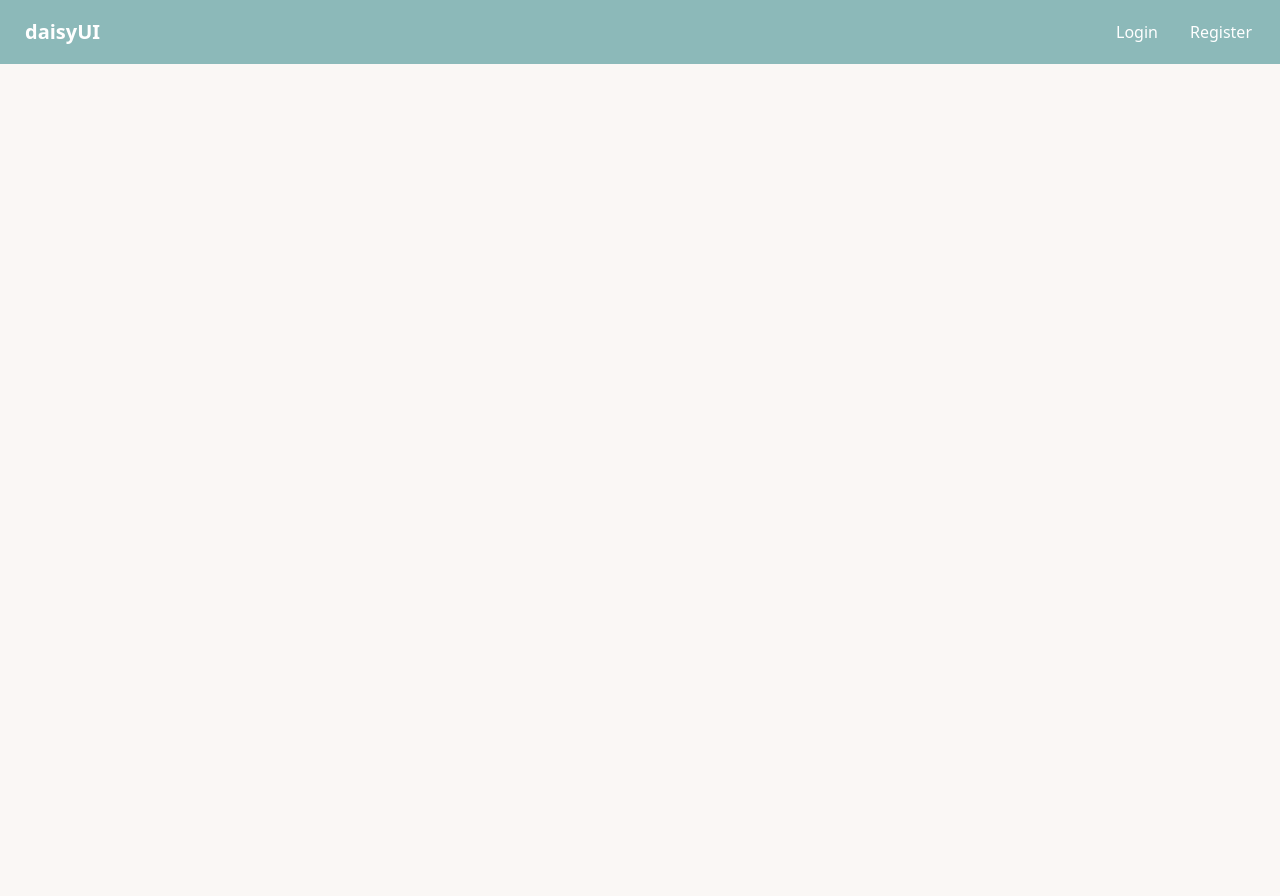
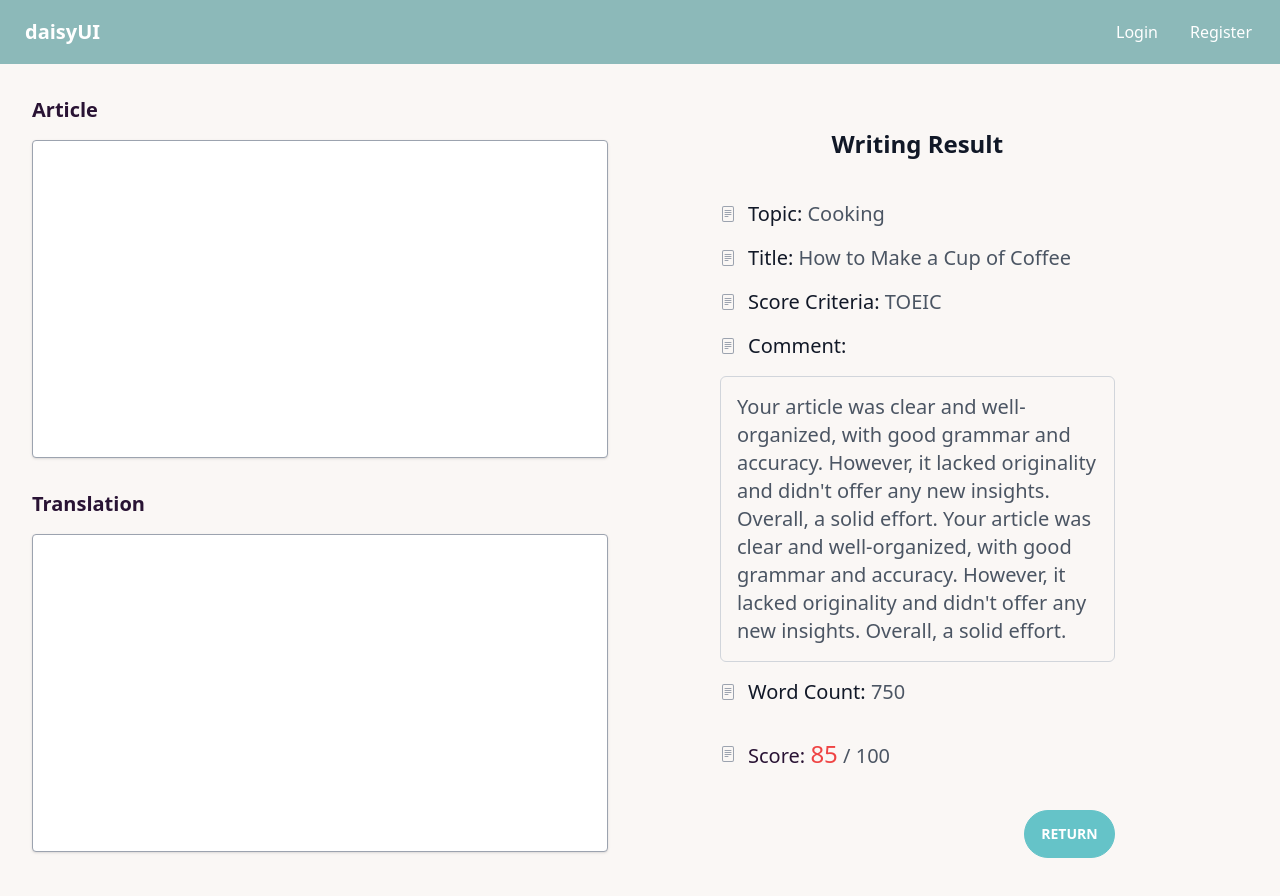
Before and after one commit to wuret-ncu/QA_Generator, a React (Create React App) app: page /history in a window 1280 px wide. Shown: the top 896 px of the page. Before the commit the page ends 800 px from the top, so only its background shows below. Built offline with nearby package versions, Linux system fonts and the light colour scheme.

Commit message:
add history page

```diff
--- a/src/App.jsx
+++ b/src/App.jsx
@@ -10,6 +10,7 @@ import ForgetPassword from './Page/forgetPassword';
 import Navbar from './Component/Navbar';
 import WritingScore from './Page/writingScore';
 import ReadingScore from './Page/readingScore';
+import History from './Page/history';
 
 import './input.css'
 import { ContextProvider } from './Contexts/Context';
@@ -33,6 +34,7 @@ function App() {
             <Route path='/writingScore' element={<WritingScore />}></Route>
             <Route path='/readingScore' element={<ReadingScore />}></Route>
             <Route path='/forgetPassword' element={<ForgetPassword />}></Route>
+            <Route path='/history' element={<History />}></Route>
           </Routes>
         </BrowserRouter>
       </ContextProvider>
--- a/src/Component/Analysis/Read.jsx
+++ b/src/Component/Analysis/Read.jsx
@@ -1,9 +1,24 @@
-import React from 'react'
+import React,{useState, useEffect} from 'react'
 import { Pie, Line, Bar } from 'react-chartjs-2';
 import { Chart as ChartJS } from 'chart.js/auto'
 import ReadPicture from '../../picture/Reading.png'
+import Finder from '../../API/Finder'
 
 function Read() {
+  const [correctRate, setCorrectRate] = useState(null);
+
+  useEffect(()=>{
+    const id = localStorage.getItem('user');
+    const fetchData = async () => {
+      try {
+        const response = await Finder.get(`/analysis/read/${id}`);
+        setCorrectRate(response.data.accuracy);
+      } catch (err) {
+        console.log(err)
+      }
+    };
+    fetchData()
+  },[])
     const data = {
         labels: ['Red', 'Blue', 'Yellow', 'Green', 'Purple', 'Orange'],
         datasets: [
@@ -98,7 +113,10 @@ function Read() {
                   <div className="card lg:card-side bg-base-100 shadow h-full">
                       <div className="card-body max-h-div p-5">
                           <div className="text-xl">Reading Correct</div>
-                          <div className="text-3xl ps-5 pt-3">89%</div>
+                          { correctRate ? <div className="text-3xl ps-5 pt-3">{correctRate}%</div> :
+                             <div className="text-3xl ps-5 pt-3">Loading...</div>
+                          }
+
                       </div>
                   </div>
                 </div>
@@ -106,7 +124,7 @@ function Read() {
                 <div className="card lg:card-side bg-base-100 shadow h-full">
                   <div className="card-body p-4">
 
-                      <div className="text-xl">Reading Imporvement</div>
+                      <div className="text-xl">Write Imporvement</div>
                       <div className="h-3/4 pt-5">
                         <Line options={options} data={dataLine} style={{ width: 100}} />
                       </div>
@@ -129,7 +147,7 @@ function Read() {
   </div>
 
   {/* 第二區塊  要致中*/}
-  <div className="basis-2/5">
+  {/* <div className="basis-2/5">
     <div className="h-1/2 pr-3">
         <div className="card lg:card-side bg-base-100 shadow h-full">
             <div className="card-body p-4">
@@ -174,16 +192,16 @@ function Read() {
         </div>
     </div>
 
-  </div>
+  </div> */}
 
   {/* 第三區塊 */}
-  <div className="basis-1/5 pr-3">
+  <div className="basis-3/5 pr-3">
 
   <div className="card lg:card-side bg-base-100 shadow h-full">
 
   <div className="card-body p-4">
     <div className='flex'>
-        <p>Histiry</p>
+        <p className="text-xl">Histiry</p>
         <input
         type="search"
         name="search"
@@ -193,9 +211,9 @@ function Read() {
     </div>
 
 
-  <div className="overflow-y-auto ">
-  <table className="table w-full">
-    <tbody>
+  <div className="overflow-y-auto">
+  <table className="table w-hull">
+    <tbody className=''>
       {/* row 1 */}
       <tr>
         <td>
--- a/src/Component/Analysis/SelectBar.jsx
+++ b/src/Component/Analysis/SelectBar.jsx
@@ -15,12 +15,6 @@ function SelectBar() {
         <div className='basis-1/6 '>
             <p className="text-2xl ps-5">Analysis</p>
         </div>
-
-        <select className="select select-bordered mr-5 h-1">
-            <option defaultValue='all'>All </option>
-            <option>Read</option>
-            <option>Write</option>
-        </select>
 
     <div className="flex justify-between  p-3">
       <div className="flex items-center">
--- /dev/null
+++ b/src/Page/history.jsx
@@ -0,0 +1,155 @@
+import React, { useState, useEffect, useContext } from "react";
+import { useParams } from 'react-router-dom';
+import { Context } from "../Contexts/Context";
+import { Link } from "react-router-dom";
+import { BsFileText } from 'react-icons/bs';
+
+
+function history() {
+
+    //const {Article, setArticle} = useContext(Context);
+
+
+    // useEffect(() => {
+    //   setArticle(Article);
+    // }, [Article]);
+
+    function writeHistory(){
+        return <>
+
+          <div className="flex items-center justify-center">
+            <h2 className="text-2xl font-bold text-gray-900 my-4">
+              Writing Result
+            </h2>
+          </div>
+          <div className="my-6">
+            <div className="flex items-center mb-4 my-4">
+              <BsFileText className="inline-block mr-3 text-gray-400" />
+              <h3 className="text-xl font-medium text-gray-900">Topic:<span className="text-gray-600"> Cooking </span></h3>
+            </div>
+            <div className="flex items-center mb-4 my-4">
+              <BsFileText className="inline-block mr-3 text-gray-400" />
+              <h3 className="text-xl font-medium text-gray-900">Title:<span className="text-gray-600"> How to Make a Cup of Coffee </span></h3>
+            </div>
+            <div className="flex items-center mb-4 my-4">
+              <BsFileText className="inline-block mr-3 text-gray-400" />
+              <h3 className="text-xl font-medium text-gray-900">
+                Score Criteria:<span className="text-gray-600"> TOEIC </span>
+              </h3>
+            </div>
+            <div className="flex items-center mb-4 my-4">
+              <BsFileText className="inline-block mr-3 text-gray-400" />
+              <h3 className="text-xl font-medium text-gray-900">Comment:</h3>
+            </div>
+            <p className="text-xl border border-gray-300 text-gray-600 rounded-md p-4 my-4">Your article was clear and well-organized, with good grammar and accuracy. However, it lacked originality and didn't offer any new insights. Overall, a solid effort. Your article was clear and well-organized, with good grammar and accuracy. However, it lacked originality and didn't offer any new insights. Overall, a solid effort.</p>
+            <div className="flex items-center my-4">
+              <BsFileText className="inline-block mr-3 text-gray-400" />
+              <h3 className="text-xl font-medium text-gray-900">
+                Word Count:<span className="text-gray-600"> 750 </span>
+              </h3>
+            </div>
+            <div className="flex items-center my-4 justify-between">
+              <div className="flex items-center my-4">
+                <BsFileText className="inline-block mr-3 text-gray-400" />
+                <h3 className="text-xl font-medium text-center">
+                  Score: <span className="text-2xl text-red-500">85</span> <span className="text-gray-600"> / 100</span>
+                </h3>
+              </div>
+
+            </div>
+        </div></>
+    }
+
+
+    function readHistory() {
+        const questions = [<h2 className="text-2xl font-bold mb-4 ">Questions  4/5</h2>];
+        for (let i = 1; i <= 5; i++) {
+          const options = [
+            `Option ${i}A`,
+            `Option ${i}B`,
+            `Option ${i}C`,
+            `Option ${i}D`,
+          ];
+          questions.push(
+            <div key={i} className="mb-4">
+              <p className="font-bold mb-2">Question {i}</p>
+              <label className="inline-flex items-center text-red-500">
+                <input
+                  type="radio"
+                  className="form-radio text-indigo-600"
+                  name={`question${i}`}
+                  value={options[0]}
+                />
+                <span className="ml-2">{options[0]}</span>
+              </label>
+              <label className="inline-flex items-center ml-6">
+                <input
+                  type="radio"
+                  className="form-radio text-indigo-600"
+                  name={`question${i}`}
+                  value={options[1]}
+                />
+                <span className="ml-2">{options[1]}</span>
+              </label>
+              <label className="inline-flex items-center ml-6 text-green-500">
+                <input
+                  type="radio"
+                  className="form-radio text-indigo-600"
+                  name={`question${i}`}
+                  value={options[2]}
+                />
+                <span className="ml-2">{options[2]}</span>
+              </label>
+              <label className="inline-flex items-center ml-6">
+                <input
+                  type="radio"
+                  className="form-radio text-indigo-600"
+                  name={`question${i}`}
+                  value={options[3]}
+                />
+                <span className="ml-2">{options[3]}</span>
+              </label>
+            </div>
+          );
+        }
+        return questions;
+      }
+
+    return (
+        <div className="container flex mx-auto">
+            <div className="w-1/2 p-8">
+                <h2 className="text-xl font-bold mb-4 ">Article</h2>
+                <textarea
+                    className="block w-full bg-white border border-gray-400 hover:border-gray-500 px-4 py-2 mt-4 rounded shadow leading-tight focus:outline-none focus:shadow-outline"
+                    style={{resize: "none"}}
+                    rows="15"
+                    readOnly
+                />
+                <h2 className="text-xl font-bold mb-4 my-8 ">Translation</h2>
+                <textarea
+                    className="block w-full bg-white border border-gray-400 hover:border-gray-500 px-4 py-2 mt-4 rounded shadow leading-tight focus:outline-none focus:shadow-outline"
+                    style={{resize: "none"}}
+                    rows="15"
+                    readOnly
+                />
+            </div>
+
+            <div className="md:w-1/3 mx-16 my-8 p-4">
+
+                {writeHistory()}
+
+                <div className="flex justify-end col-span-12">
+                    <Link
+                    to="/"
+                    className="btn text-white btn-primary"
+                    >
+                    Return
+                    </Link>
+
+                </div>
+            </div>
+        </div>
+  )
+}
+
+export default history
```
